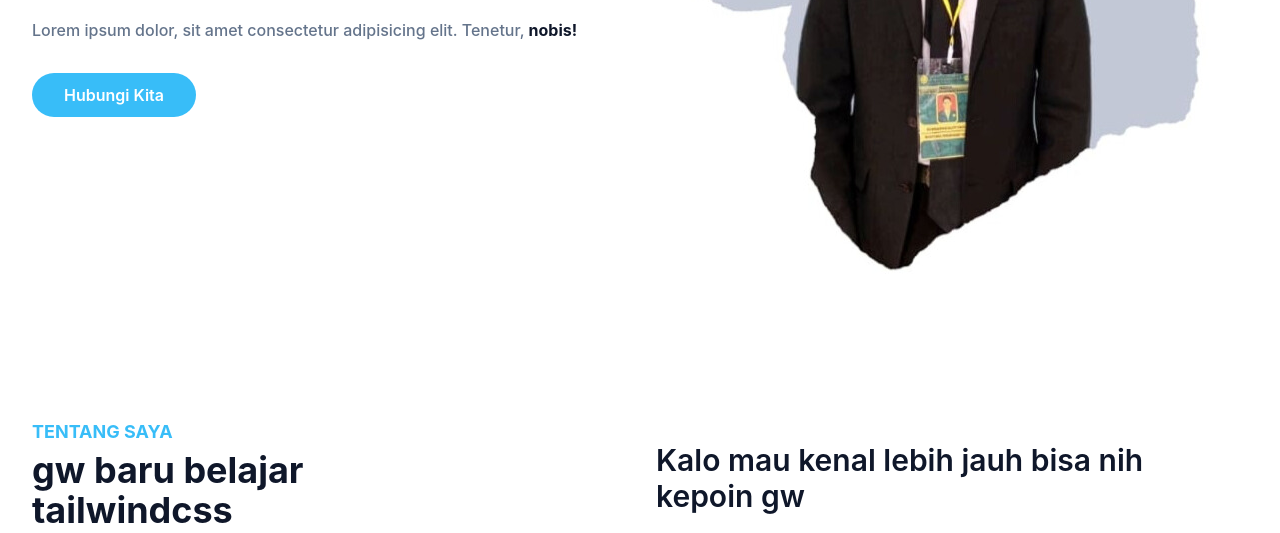
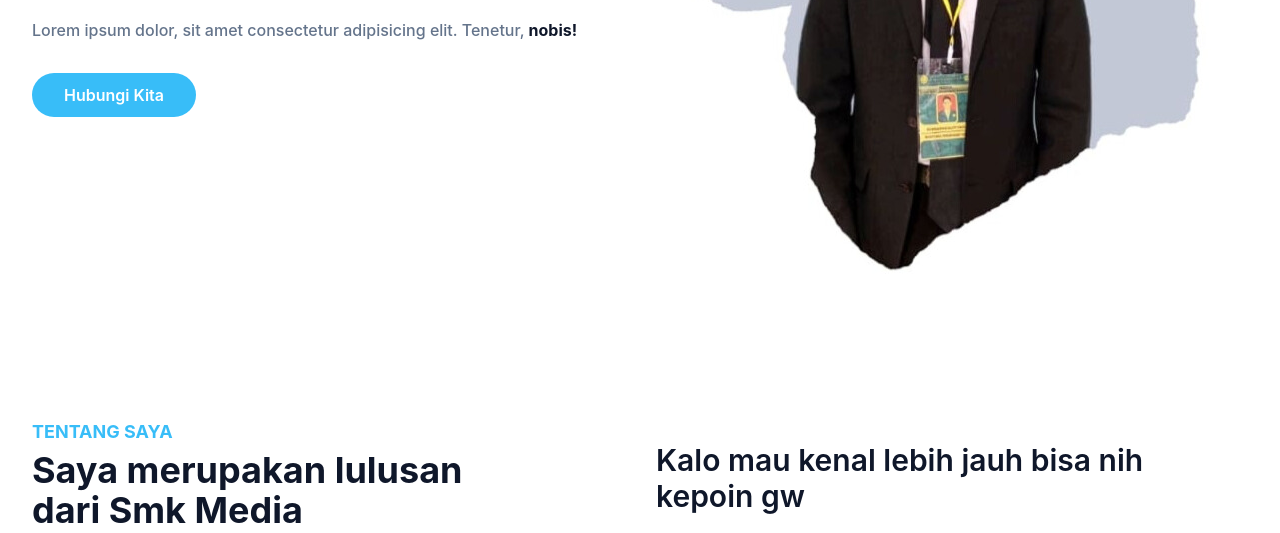
Before and after one commit to muhaguzan/portofolio, a website: page index.html in a window 1280 px wide. Shown: the part 414-947 px from the top of the page. Drawn offline with Linux system fonts and the light colour scheme.

Commit message:
update about

```diff
--- a/index.html
+++ b/index.html
@@ -69,7 +69,7 @@
             <div class="flex flex-wrap">
                 <div class="w-full px-4 mb-10 lg:w-1/2">
                     <h4 class="font-bold uppercase text-sky-400 text-lg mb-1">Tentang saya</h4>
-                    <h2 class="font-bold text-slate-900 text-2xl mb-3 max-w-md lg:text-4xl">gw baru belajar tailwindcss</h2>
+                    <h2 class="font-bold text-slate-900 text-2xl mb-3 max-w-md lg:text-4xl">Saya merupakan lulusan dari Smk Media Informatika  dengan jurusan Rekayasa Perangkat Lunak, saya memiliki pengalaman kerja sebagai Data Operator</h2>
                     <p class="font-medium text-base text-slate-500 max-w-lg">Lorem, ipsum dolor sit amet consectetur adipisicing elit. Reiciendis libero, quia dolorum reprehenderit dolore nobis esse tenetur perspiciatis repudiandae adipisci?</p>
                 </div>
                 <div class="w-full px-4 lg:w-1/2">
```
